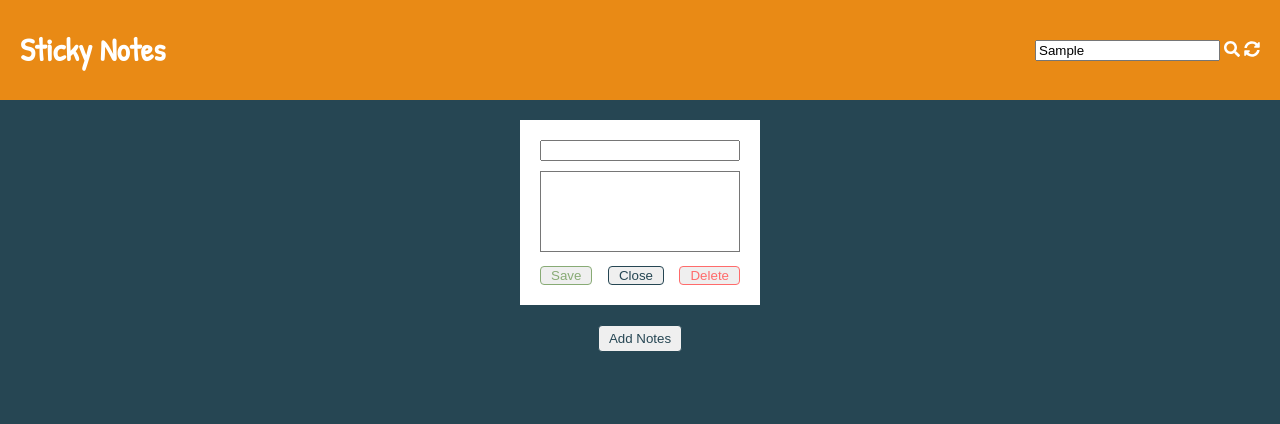
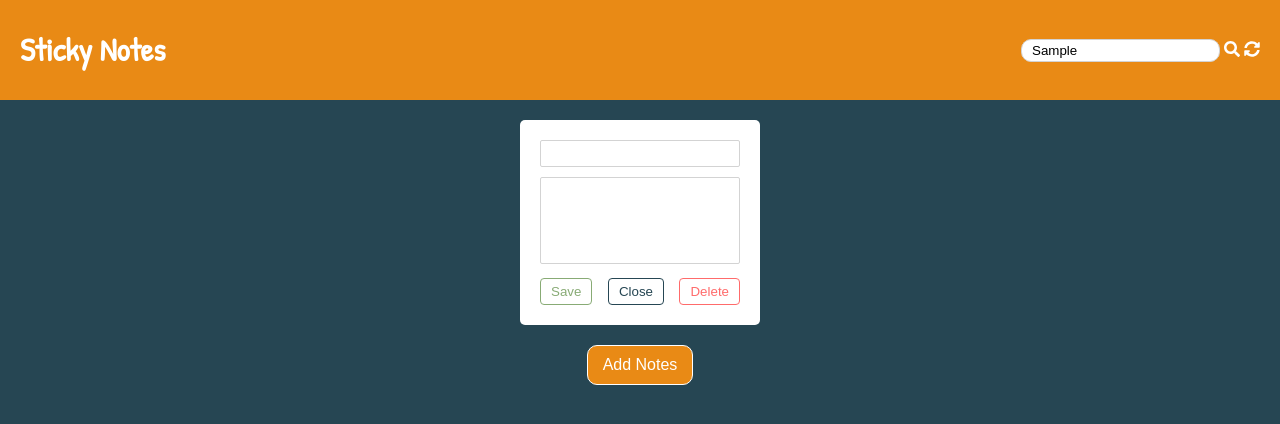
Before and after one commit to lajansaa/maltem-sticky-note, a plain HTML site: page index.html in a window 1280 px wide. Both pictures are taken after typing "Sample" into the empty fields and a click on the button "Add Notes". Drawn offline with Linux system fonts and the light colour scheme.

Commit message:
ui tweaks

```diff
--- a/styles.css
+++ b/styles.css
@@ -16,6 +16,13 @@ body {
   position: sticky;
   top: 0;
   height: 100px;
+}
+
+.header input {
+  border-radius: 10px;
+  height: 15px;
+  border: 1px lightgrey solid;
+  padding: 3px 10px;
 }
 
 .logo {
@@ -39,35 +46,29 @@ body {
 }
 
 #add-button {
-  color: #264653;
-  border: 1px solid #264653;
-  border-radius: .25rem;
-  padding: 5px 10px;
-  outline: none;
+  border-radius: 10px;
+  padding: 10px 15px;
+  font-size: 1rem;
+  cursor: pointer;
+  color: white;
+  border: 1px solid white;
+  background-color: #E98A15;
 }
 
 #add-button:hover {
-  color: white;
-  background-color: #E98A15;
+  transform: scale(1.1);
 }
 
-#remove-button {
-  color: #FF6B6B;
-  border: 1px solid #FF6B6B;
+.controls-wrapper button {
   border-radius: .25rem;
-  padding: 1px 10px;
-}
-
-#remove-button:hover {
-  color: white;
-  background-color: #FF6B6B;
+  padding: 5px 10px;
+  background-color: transparent;
+  cursor: pointer;
 }
 
 #save-button {
   color: #88AB75;
   border: 1px solid #88AB75;
-  border-radius: .25rem;
-  padding: 1px 10px;
 }
 
 #save-button:hover {
@@ -78,13 +79,21 @@ body {
 #close-button {
   color: #264653;
   border: 1px solid #264653;
-  border-radius: .25rem;
-  padding: 1px 10px;
 }
 
 #close-button:hover {
   color: white;
   background-color: #264653;
+}
+
+#remove-button {
+  color: #FF6B6B;
+  border: 1px solid #FF6B6B;
+}
+
+#remove-button:hover {
+  color: white;
+  background-color: #FF6B6B;
 }
 
 .controls-wrapper {
@@ -93,17 +102,22 @@ body {
   justify-content: space-between;
 }
 
+.content-wrapper input, .content-wrapper textarea {
+  width: 100%;
+  box-sizing: border-box;
+  border-radius: 2px;
+  border: lightgrey 1px solid;
+  padding: 5px 5px;
+}
+
 .content-wrapper input {
   margin-bottom: 10px;
   width: 100%;
-  box-sizing: border-box;
 }
 
-textarea {
+.content-wrapper textarea {
   background-color: white;
   resize: none;
-  width: 100%;
-  box-sizing: border-box;
 }
 
 #main-wrapper {
@@ -116,4 +130,5 @@ textarea {
   margin-bottom: 20px;
   padding: 20px;
   display: inline-block;
+  border-radius: 5px;
 }
```
